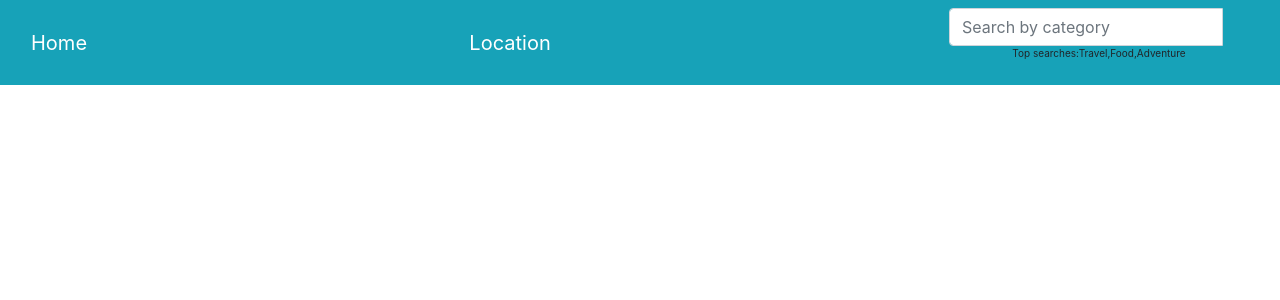
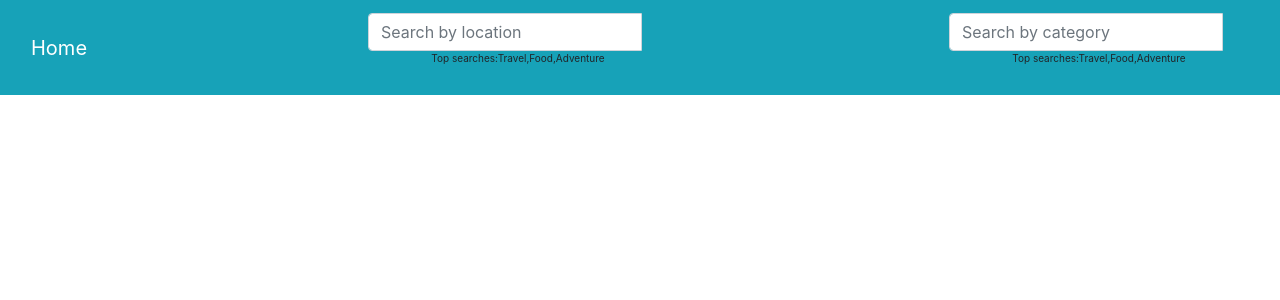
Before and after one commit to melodytowett/My-Gallery, a Django app: page /location/ in a window 1280 px wide. Shown: the top 300 px of the page. Run offline with Django 4.2, Linux system fonts and the light colour scheme; some libraries are stand-ins or nearby versions.

Commit message:
class method to get location

```diff
--- a/photos/models.py
+++ b/photos/models.py
@@ -1,5 +1,8 @@
+
 
 from django.db import models
+
+
 
 # Create your models here.
 class Category(models.Model):
@@ -51,5 +54,7 @@ class Image(models.Model):
     def search_by_catgory(cls,search_term):
         photos = cls.objects.filter(category__name__icontains=search_term)
         return photos
-    # @classmethod
-    # def display_by_category(cls,category)
+    @classmethod
+    def find_by_location(cls,search_location):
+        photos = cls.objects.filter(location__name__incontains = search_location)
+        return photos
--- a/photos/templates/all-photos/location.html
+++ b/photos/templates/all-photos/location.html
@@ -4,18 +4,26 @@
 <div class="container">
     {% for photo in photos %}
     <div class="row">
-      <div class="card" style="width: 24rem ">
-        <div class="card-header text-center"> <b>{{photo.location}}</b> </div>
-         <img src= {% if photo.my_image %} {{photo.my_image.url}} {%else%}#{% endif %} alt="Image" class="img-responsive card-img-top"style="height: 200px; width: 230px; margin-left: 50px; margin-top: 15px;" >
+       <div class="row">
+        {% if photos %}
+        {% for photo in photos %}
+          <div class="card" style="width: 30rem">
+        <div class="card-header text-center"> <b>{{photo.name}}</b> </div>
+         <img src= {% if photo.my_image %} {{photo.my_image.url}} {%else%}#{% endif %} alt="Image" class="img-responsive card-img-top"style="height: 300px; width: 300px; margin-left: 10px;" >
         <div class="card-body">
-          <p class="card-text">{{photo.description}}</p>
-          <div class="card-footer text-muted">
           <h5 class="card-title">
             {{photo.name}} place taken {{photo.location}}
           </h5>
+          <p class="card-text">{{photo.description}}</p>
+          <div class="card-footer text-muted">
+            <input type="text" value=" {{my_image.url}} " id="myImage" />
+            <button onclick="myFunction">Copy image</button>
           </div>
         </div>
       </div>
+       {% endfor %}
+        {% endif %}
+    </div>
     {% endfor %}
 </div>
 {% endblock %}
--- a/photos/templates/navbar.html
+++ b/photos/templates/navbar.html
@@ -12,7 +12,16 @@
       <a class="navbar-brand text-white" href="{% url 'index' %}" >Home</a>
     </div>
     <div class="navbar-brand">
-       <a class="navbar-brand text-white" href="{% url 'location_results' %}">Location</a>
+         <form class="navbar-form" role="search" action="{% url 'search_results' %}">
+          <div class="input-group">
+            <input type="text" class="form-control" placeholder="Search by location " name="photo">
+            <div class="input-group-btn">
+              <button class="btn btn-default" type="submit"><i class="glyphicon glyphicon-search"></i></button>
+            </div>
+          </div>
+          <p class="text-center" style="font-size: x-small">Top searches:Travel,Food,Adventure</p>
+        </form>
+
     </div>
      <form class="navbar-form" role="search" action="{% url 'search_results' %}">
           <div class="input-group">
```
